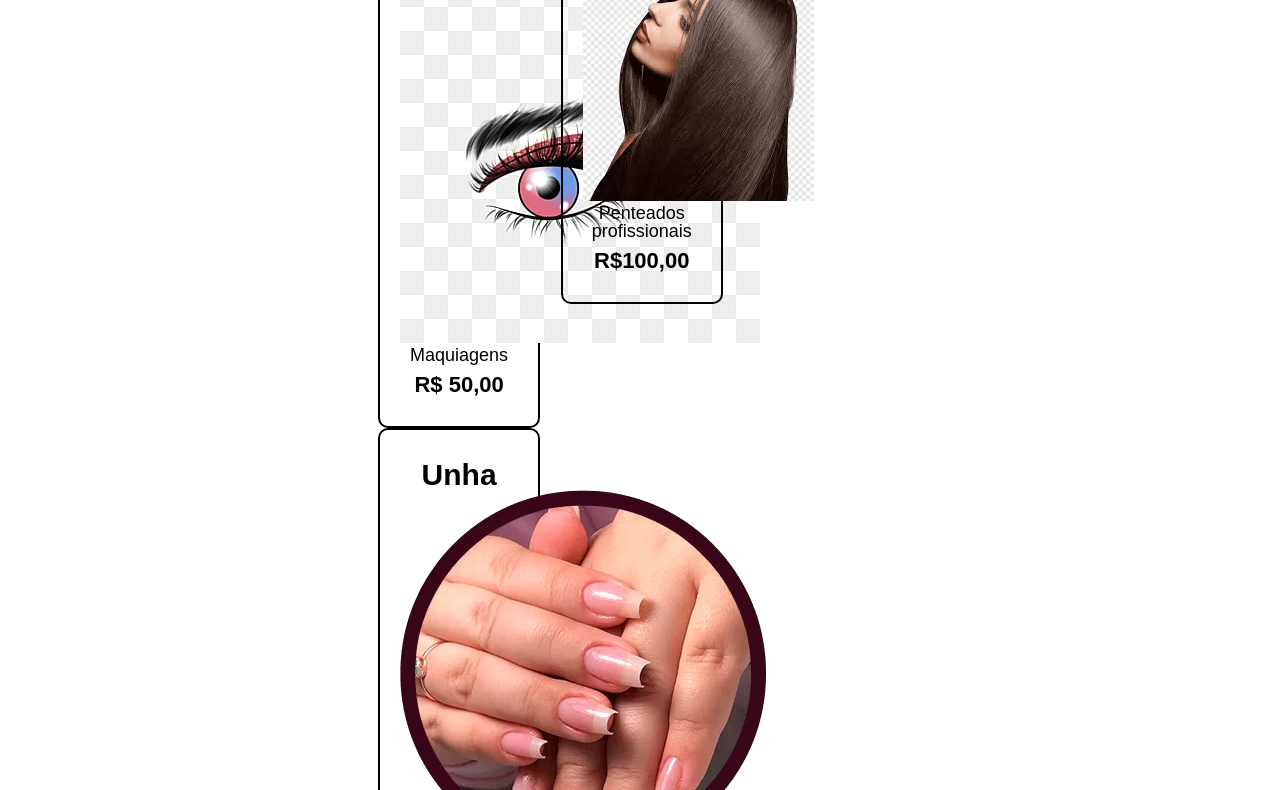
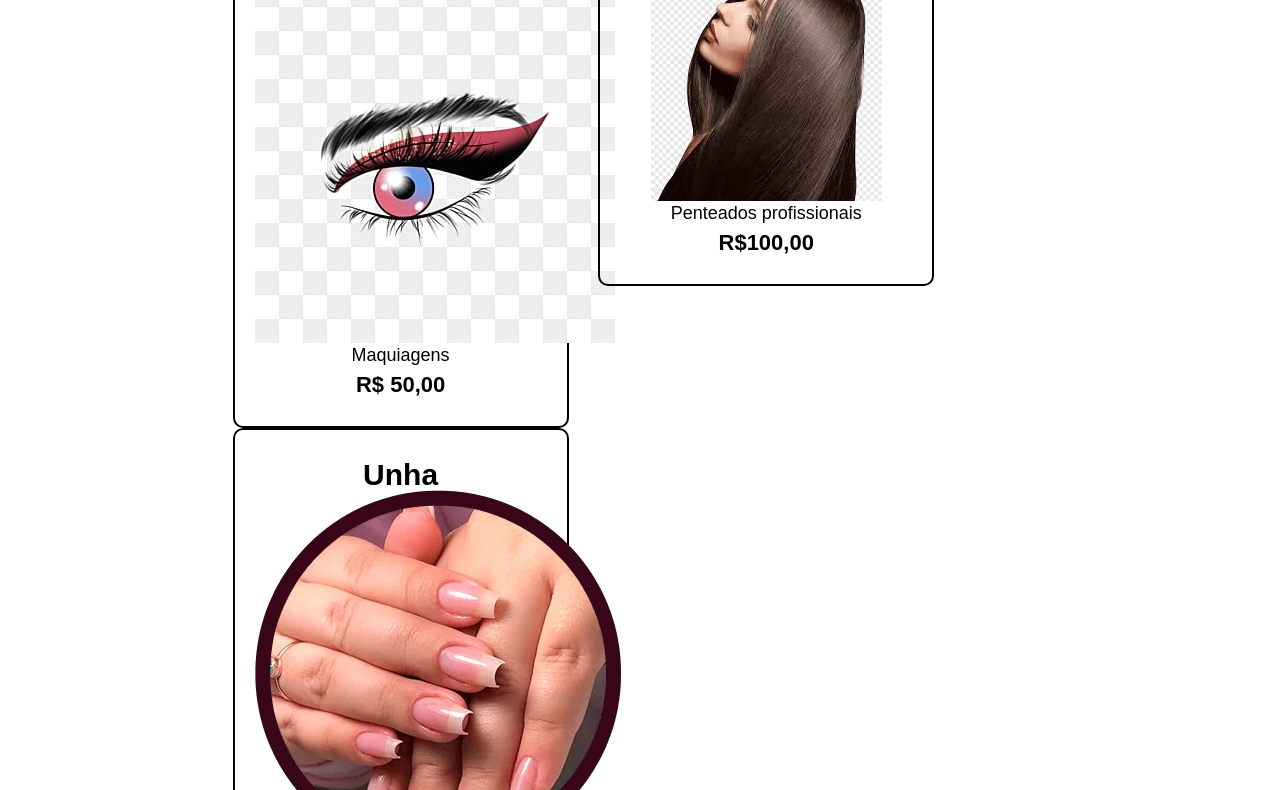
Before and after one commit to yasmin2405/salaoo, a plain HTML site: page produtos.html in a window 1280 px wide. Shown: the part 287-1077 px from the top of the page. Drawn offline with Linux system fonts and the light colour scheme.

Commit message:
Update style.css

```diff
--- a/style.css
+++ b/style.css
@@ -39,7 +39,7 @@ nav a:hover {
 }
 
 .produtos {
-	width: 540px;
+	width: 840px;
 	margin: 0 auto;
 	padding: 40px 0;
 }
@@ -47,7 +47,7 @@ nav a:hover {
 .produtos li {
 	display: inline-block;
 	text-align: center;
-	width: 30%;
+	width: 40%;
 	vertical-align: top;
 	margin: 0 1.5%;
 	padding: 30px 20px;
```
